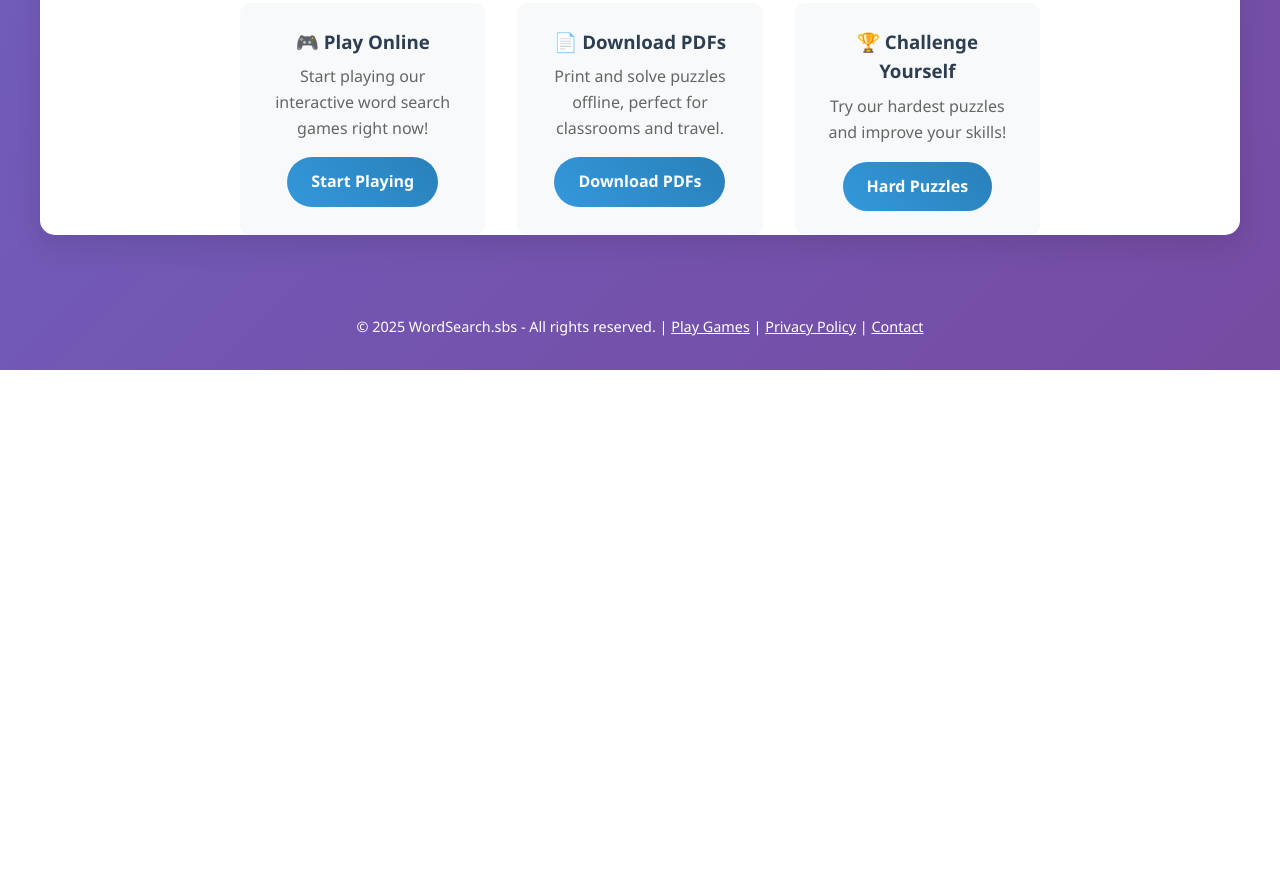
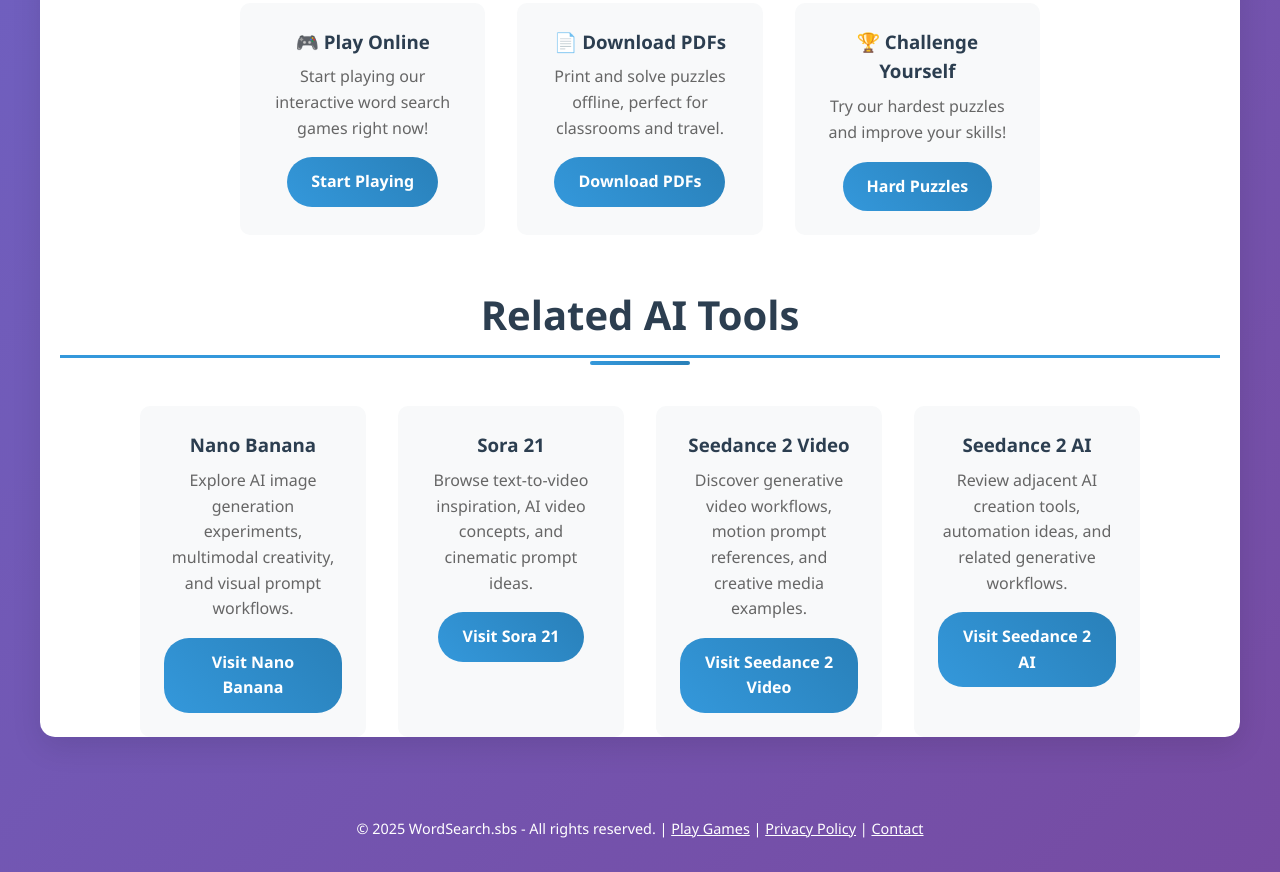
Before and after one commit to yoga666996/mvp, a website: page index.html in a window 1280 px wide. Shown: the part 3335-4207 px from the top of the page. Before the commit the page ends 3705 px from the top, so only its background shows below. Drawn offline with Linux system fonts and the light colour scheme.

Commit message:
Update index.html

```diff
--- a/index.html
+++ b/index.html
@@ -479,6 +479,33 @@
                 </div>
             </div>
         </section>
+        <section style="margin: 3rem 0; text-align: center;">
+            <h2 class="section-title">Related AI Tools</h2>
+            <div style="max-width: 1000px; margin: 0 auto;">
+                <div style="display: grid; grid-template-columns: repeat(auto-fit, minmax(220px, 1fr)); gap: 2rem; margin-top: 2rem;">
+                    <div style="padding: 1.5rem; background: #f8f9fa; border-radius: 10px;">
+                        <h3 style="color: #2c3e50; margin-bottom: 0.5rem;">Nano Banana</h3>
+                        <p style="color: #666;">Explore AI image generation experiments, multimodal creativity, and visual prompt workflows.</p>
+                        <a href="https://nanobannana.org" target="_blank" rel="noopener" class="theme-btn" style="margin-top: 1rem;">Visit Nano Banana</a>
+                    </div>
+                    <div style="padding: 1.5rem; background: #f8f9fa; border-radius: 10px;">
+                        <h3 style="color: #2c3e50; margin-bottom: 0.5rem;">Sora 21</h3>
+                        <p style="color: #666;">Browse text-to-video inspiration, AI video concepts, and cinematic prompt ideas.</p>
+                        <a href="https://www.sora21.com/" target="_blank" rel="noopener" class="theme-btn" style="margin-top: 1rem;">Visit Sora 21</a>
+                    </div>
+                    <div style="padding: 1.5rem; background: #f8f9fa; border-radius: 10px;">
+                        <h3 style="color: #2c3e50; margin-bottom: 0.5rem;">Seedance 2 Video</h3>
+                        <p style="color: #666;">Discover generative video workflows, motion prompt references, and creative media examples.</p>
+                        <a href="https://www.seedance2-video.com" target="_blank" rel="noopener" class="theme-btn" style="margin-top: 1rem;">Visit Seedance 2 Video</a>
+                    </div>
+                    <div style="padding: 1.5rem; background: #f8f9fa; border-radius: 10px;">
+                        <h3 style="color: #2c3e50; margin-bottom: 0.5rem;">Seedance 2 AI</h3>
+                        <p style="color: #666;">Review adjacent AI creation tools, automation ideas, and related generative workflows.</p>
+                        <a href="https://www.seedance-2-ai.org" target="_blank" rel="noopener" class="theme-btn" style="margin-top: 1rem;">Visit Seedance 2 AI</a>
+                    </div>
+                </div>
+            </div>
+        </section>
     </main>
 
     <footer>
```
